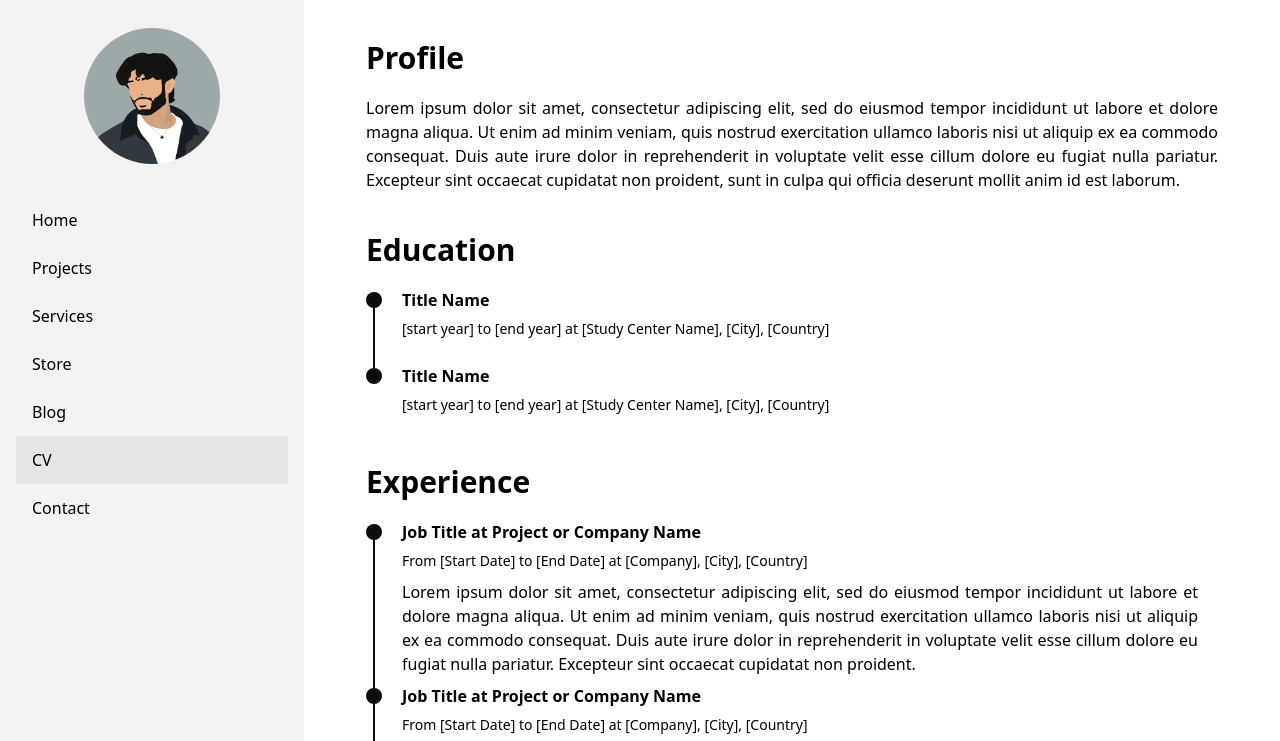
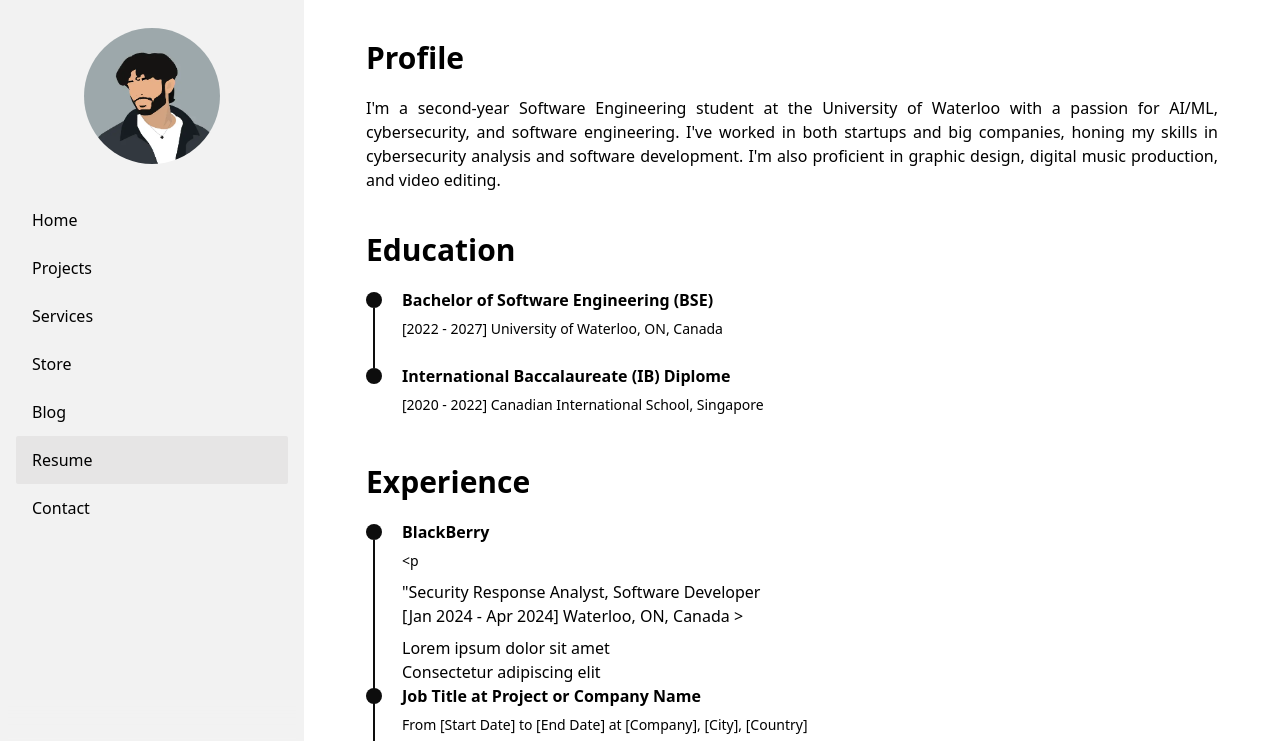
Before and after one commit to rawsab/rawsab.github.io, an Astro site: page /cv in a window 1280 px wide. Shown: the top 741 px of the page. Built offline with nearby package versions, Linux system fonts and the light colour scheme; Astro itself is replaced by a stand-in of ours.

Commit message:
Resume page template formatting test

```diff
--- a/src/components/SideBarMenu.astro
+++ b/src/components/SideBarMenu.astro
@@ -9,7 +9,7 @@ const activeClass = "bg-base-300"; // For primary color replace with `active` cl
     <li><a class="py-3 text-base" id="services" href="/services">Services</a></li>
     <li><a class="py-3 text-base" id="store" href="/store">Store</a></li>
     <li><a class="py-3 text-base" id="blog" href="/blog/">Blog</a></li>
-    <li><a class="py-3 text-base" id="cv" href="/cv">CV</a></li>
+    <li><a class="py-3 text-base" id="cv" href="/resume">Resume</a></li>
     <li>
         <a
             class="py-3 text-base"
--- a/src/pages/cv.astro
+++ b/src/pages/cv.astro
@@ -9,10 +9,10 @@ import TimeLineElement from "../components/cv/TimeLine.astro";
   </div>
 
   <div class="mb-10 text-justify">
-    Lorem ipsum dolor sit amet, consectetur adipiscing elit, sed do eiusmod tempor incididunt ut labore et dolore magna
-    aliqua. Ut enim ad minim veniam, quis nostrud exercitation ullamco laboris nisi ut aliquip ex ea commodo consequat. Duis
-    aute irure dolor in reprehenderit in voluptate velit esse cillum dolore eu fugiat nulla pariatur. Excepteur sint occaecat
-    cupidatat non proident, sunt in culpa qui officia deserunt mollit anim id est laborum.
+    I'm a second-year Software Engineering student at the University of Waterloo with a passion for AI/ML,
+    cybersecurity, and software engineering. I've worked in both startups and big companies, honing my skills in
+    cybersecurity analysis and software development. I'm also proficient in graphic design, digital music production,
+    and video editing.
   </div>
 
   <div class="mb-5">
@@ -21,12 +21,12 @@ import TimeLineElement from "../components/cv/TimeLine.astro";
 
   <div class="time-line-container grid gap-4 mb-10">
     <TimeLineElement
-      title="Title Name"
-      subtitle="[start year] to [end year] at [Study Center Name], [City], [Country]"
+      title="Bachelor of Software Engineering (BSE)"
+      subtitle="[2022 - 2027] University of Waterloo, ON, Canada"
     />
     <TimeLineElement
-      title="Title Name"
-      subtitle="[start year] to [end year] at [Study Center Name], [City], [Country]"
+      title="International Baccalaureate (IB) Diplome"
+      subtitle="[2020 - 2022] Canadian International School, Singapore"
     />
   </div>
 
@@ -36,10 +36,13 @@ import TimeLineElement from "../components/cv/TimeLine.astro";
 
   <div class="time-line-container mb-10">
     <TimeLineElement
-      title="Job Title at Project or Company Name"
-      subtitle="From [Start Date] to [End Date] at [Company], [City], [Country]"
+      title="BlackBerry"
+      subtitle=<p>"Security Response Analyst, Software Developer <br> [Jan 2024 - Apr 2024] Waterloo, ON, Canada</p>
     >
-      Lorem ipsum dolor sit amet, consectetur adipiscing elit, sed do eiusmod tempor incididunt ut labore et dolore magna aliqua. Ut enim ad minim veniam, quis nostrud exercitation ullamco laboris nisi ut aliquip ex ea commodo consequat. Duis aute irure dolor in reprehenderit in voluptate velit esse cillum dolore eu fugiat nulla pariatur. Excepteur sint occaecat cupidatat non proident.
+      <ul>
+        <li>Lorem ipsum dolor sit amet</li>
+        <li>Consectetur adipiscing elit</li>
+      </ul>
     </TimeLineElement>
     <TimeLineElement
       title="Job Title at Project or Company Name"
```
